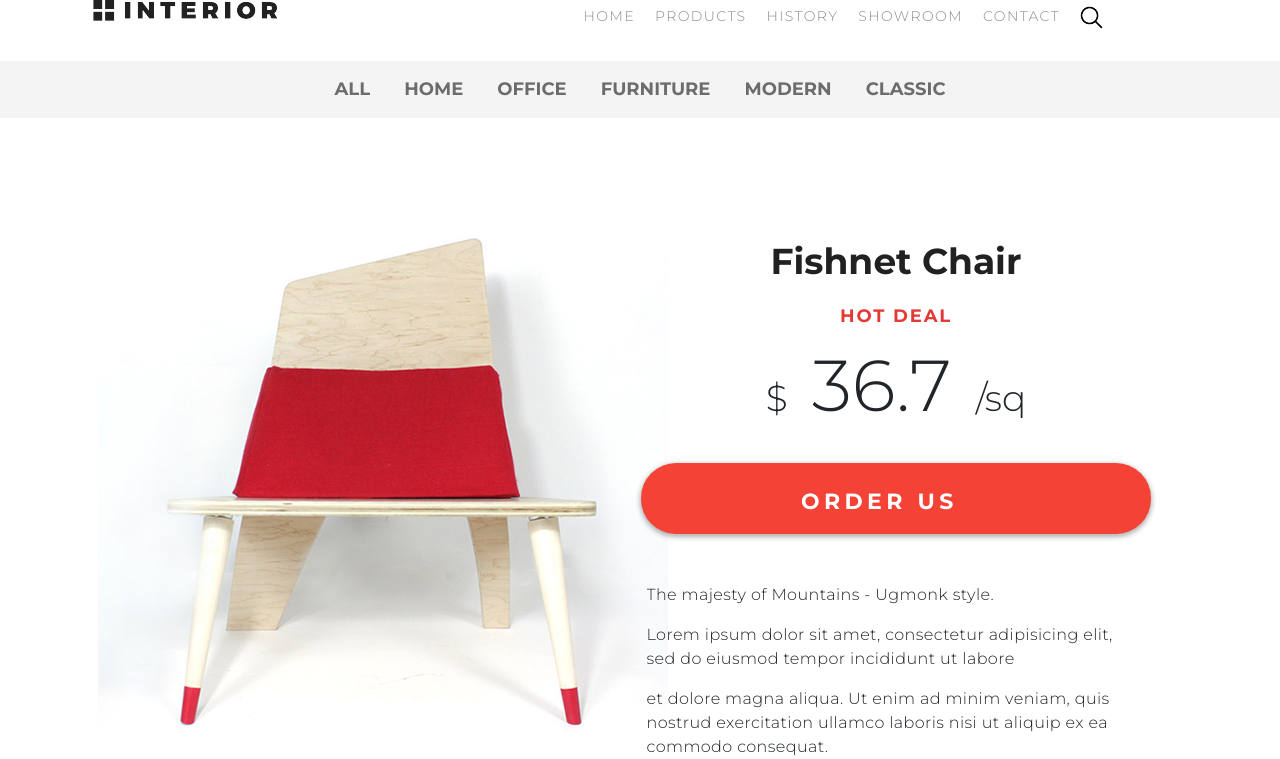
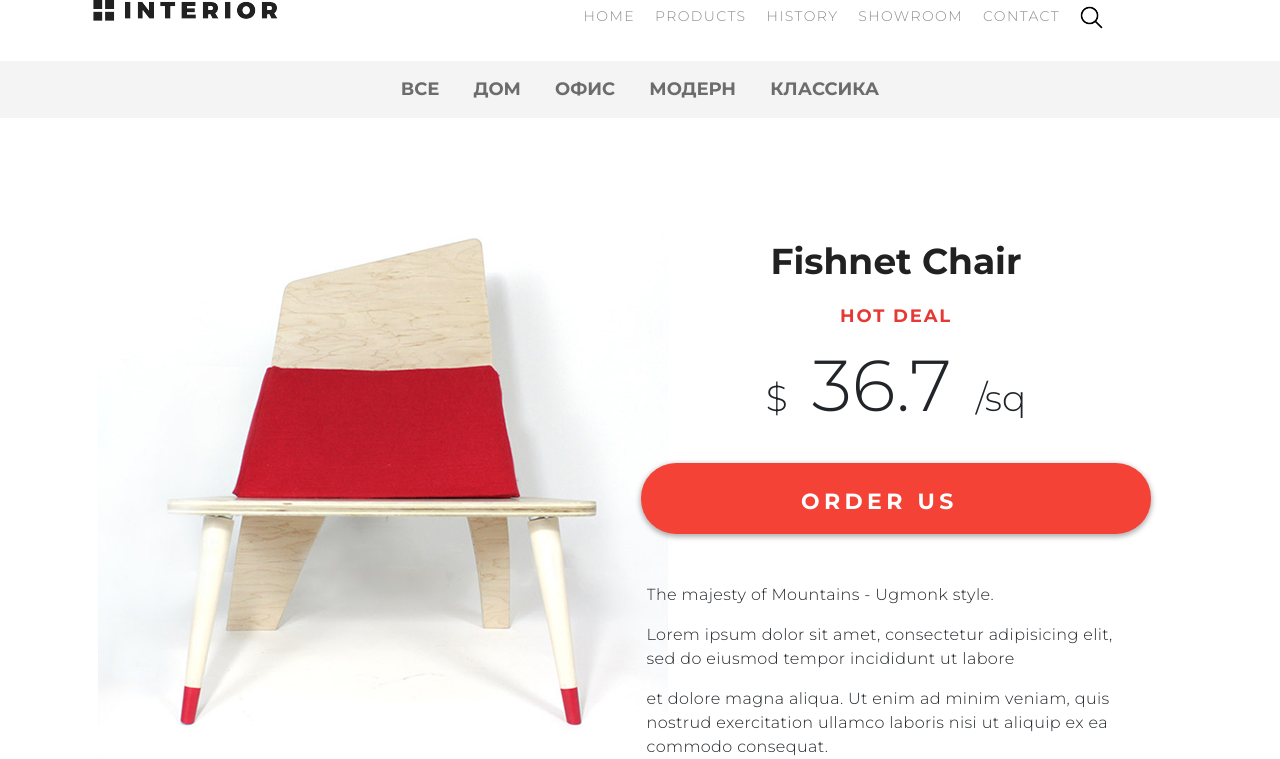
Before and after one commit to petr-sed/geekshop, a Django app: page /deal/ in a window 1280 px wide. Shown: the part 71-830 px from the top of the page. Run offline with Django 3.2, Linux system fonts and the light colour scheme; some libraries are stand-ins or nearby versions.

Commit message:
Сделал основное и вторичное меню динамическими

```diff
--- a/mainapp/templates/mainapp/base.html
+++ b/mainapp/templates/mainapp/base.html
@@ -15,7 +15,7 @@
 
     <title>
         {% block title %}
-            {{ title|title }}
+            {{title|title}}
         {% endblock %}
     </title>
 </head>
--- a/mainapp/templates/mainapp/includes/inc_menu.html
+++ b/mainapp/templates/mainapp/includes/inc_menu.html
@@ -1,11 +1,15 @@
 {% load staticfiles %}
 {% block menu %}
     <ul class="menu">
-                    <li><a href="{% url 'main' %}">HOME</a></li>
-                    <li><a href="{% url 'products' %}">PRODUCTS</a></li>
-                    <li><a href="{% url 'main' %}">HISTORY</a></li>
-                    <li><a href="{% url 'main' %}">SHOWROOM</a></li>
-                    <li><a href="{% url 'contact' %}">CONTACT</a></li>
-                    <li><a href="{% url 'main' %}"><img src="{% static '/img/search.png' %}" alt="search"></a></li>
-                </ul>
+        {%for link in links_menu %}
+            <li><a href="{% url link.href %}"
+                   class="{% if request.resolver_match.url_name == link.href %}
+                           active
+                          {% endif %}">
+                   {{ link.name }}
+                </a>
+            </li>
+        {% endfor %}
+        <li><a href="{% url 'main' %}"><img src="{% static '/img/search.png' %}" alt="search"></a></li>
+    </ul>
 {% endblock %}
--- a/mainapp/templates/mainapp/includes/inc_sec_menu.html
+++ b/mainapp/templates/mainapp/includes/inc_sec_menu.html
@@ -1,13 +1,16 @@
 {% load staticfiles %}
 {% block menu %}
     <div class="categories">
-                <ul>
-                    <li><a href="{% url 'products' %}">All</a></li>
-                    <li><a href="{% url 'products' %}">HOME</a></li>
-                    <li><a href="{% url 'products' %}">OFFICE</a></li>
-                    <li><a href="{% url 'products' %}">FURNITURE</a></li>
-                    <li><a href="{% url 'products' %}">MODERN</a></li>
-                    <li><a href="{% url 'products' %}">CLASSIC</a></li>
-                </ul>
+        <ul>
+            {% for link in links_sec_menu %}
+                <li><a href="{% url link.href %}"
+                       class="{% if request.resolver_match.url_name == link.href %}
+                                 active
+                              {% endif %}">
+                       {{ link.name }}
+                    </a>
+                </li>
+            {% endfor %}
+        </ul>
     </div>
 {% endblock %}
--- a/mainapp/views.py
+++ b/mainapp/views.py
@@ -2,14 +2,34 @@ from django.shortcuts import render
 
 # Create your views here.
 
+links_menu = [
+    {'href': 'main', 'name': 'HOME'},
+    {'href': 'products', 'name': 'PRODUCTS'},
+    {'href': 'main', 'name': 'HISTORY'},
+    {'href': 'main', 'name': 'SHOWROOM'},
+    {'href': 'contact', 'name': 'CONTACT'},
+]
+
+links_sec_menu = [
+    {'href': 'products', 'name': 'все'},
+    {'href': 'products', 'name': 'дом'},
+    {'href': 'products', 'name': 'офис'},
+    {'href': 'products', 'name': 'модерн'},
+    {'href': 'products', 'name': 'классика'},
+]
+
 def main(request):
-    return render(request, 'mainapp/index.html')
+    content = {'links_menu': links_menu, 'title': 'title'}
+    return render(request, 'mainapp/index.html', content)
 
 def products(request):
-    return render(request, 'mainapp/catalog.html')
+    content = {'links_menu': links_menu, 'links_sec_menu': links_sec_menu, 'title': 'title'}
+    return render(request, 'mainapp/catalog.html', content)
 
 def contact(request):
-    return render(request, 'mainapp/contacts.html')
+    content = {'links_menu': links_menu, 'title': 'title'}
+    return render(request, 'mainapp/contacts.html', content)
 
 def deal(request):
-    return render(request, 'mainapp/deals.html')
+    content = {'links_menu': links_menu, 'links_sec_menu': links_sec_menu, 'title': 'title'}
+    return render(request, 'mainapp/deals.html', content)
```
